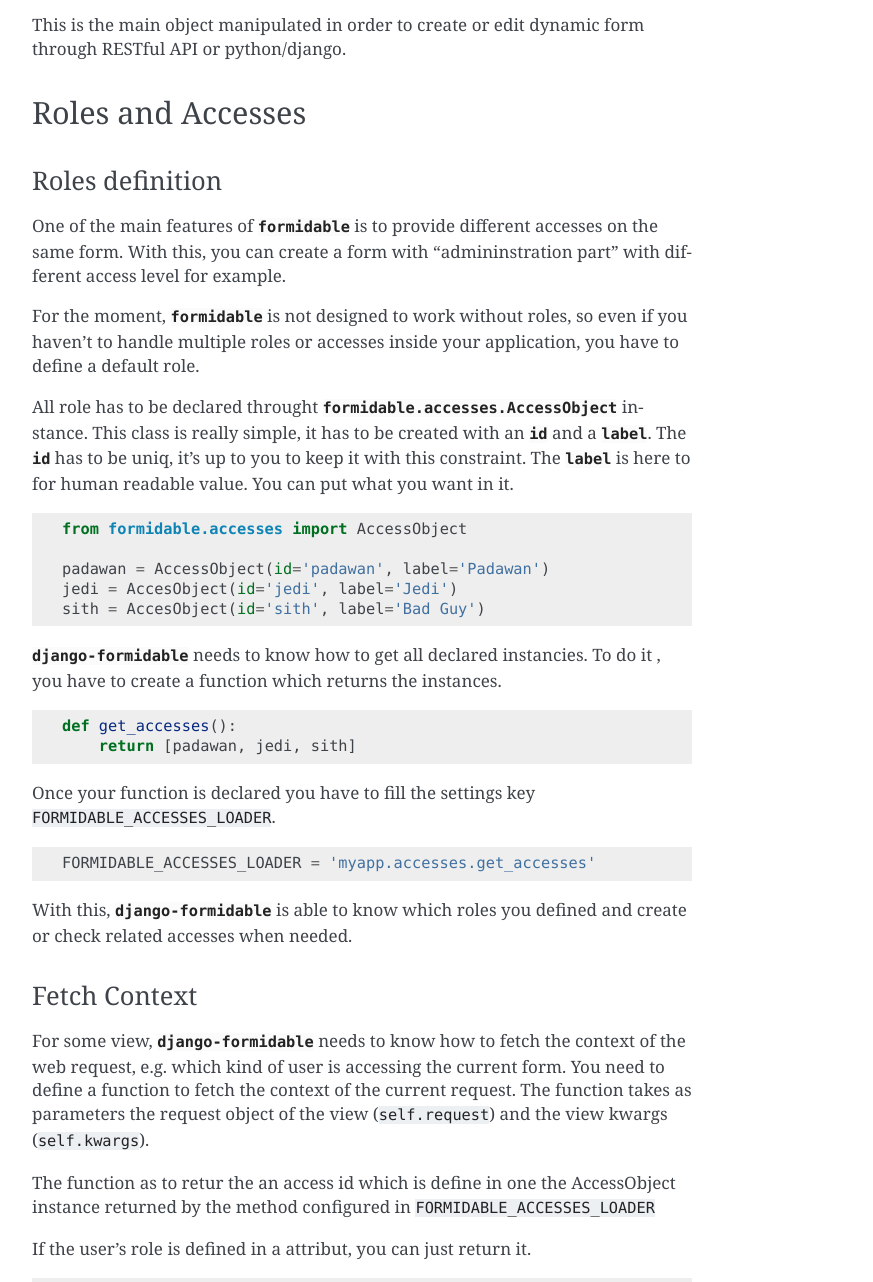
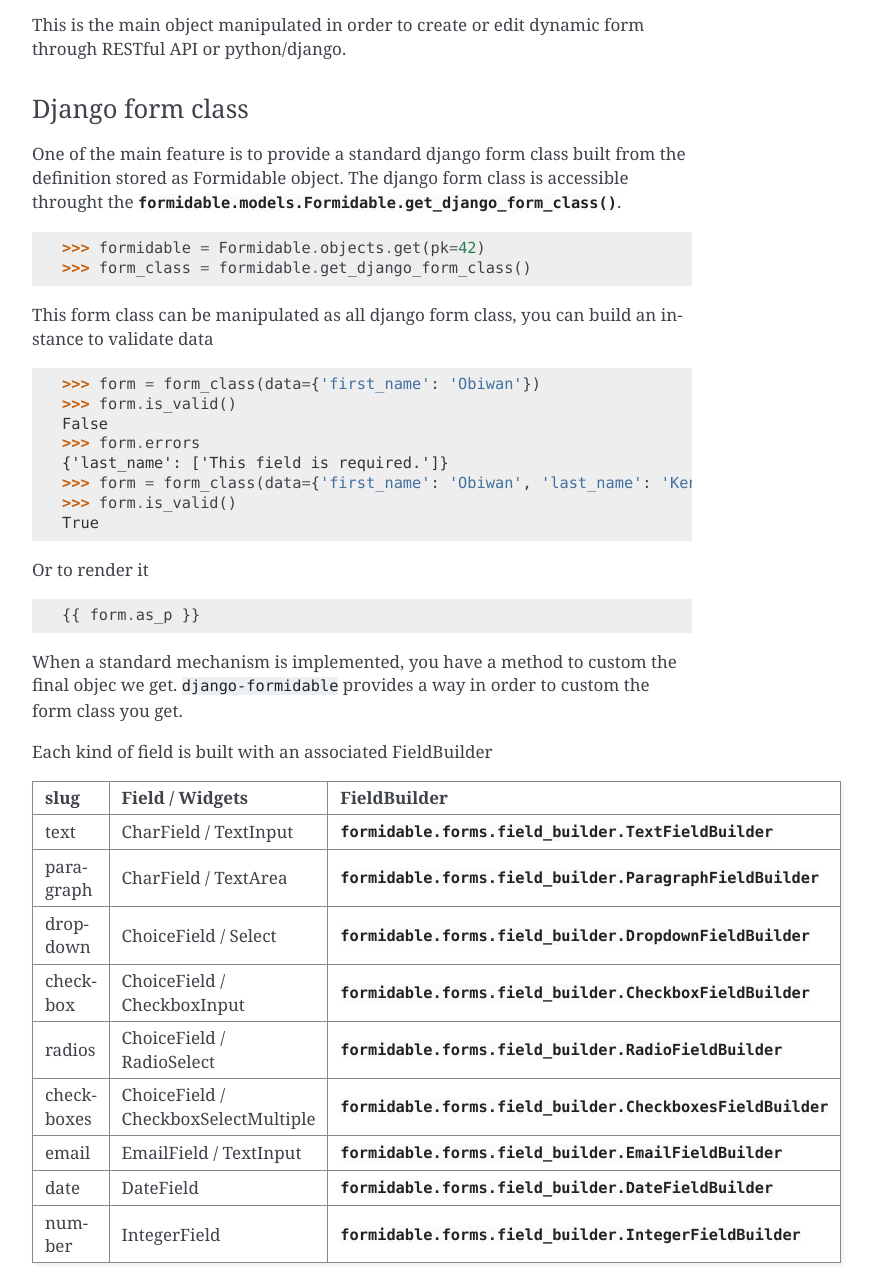
Before and after one commit to peopledoc/django-formidable, a Sphinx documentation site: the page built from doc/source/forms.rst, in a window 1280 px wide and 1400 px high, scrolled down 391 px, cut to the strip 118-1400 px from the top of the window. Shown: the whole strip, without its empty margins (388-1261 px from the left). Built offline with Sphinx 7.4.7, drawn with Linux system fonts in a browser that asks for light colours; formulas are drawn with MathJax 3; some of the changed text lies outside the part shown.

Commit message:
Added doc to custom field

```diff
--- a/doc/source/forms.rst
+++ b/doc/source/forms.rst
@@ -17,6 +17,90 @@
 This is the main object manipulated in order to create or edit dynamic form through RESTful API or python/django.
 
 
+Django form class
+-----------------
+
+One of the main feature is to provide a standard django form class built from the definition stored as Formidable object. The django form class is accessible throught the :meth:`formidable.models.Formidable.get_django_form_class`.
+
+.. code-block:: python
+
+    >>> formidable = Formidable.objects.get(pk=42)
+    >>> form_class = formidable.get_django_form_class()
+
+
+This form class can be manipulated as all django form class, you can build an instance to validate data
+
+
+.. code-block:: python
+
+    >>> form = form_class(data={'first_name': 'Obiwan'})
+    >>> form.is_valid()
+    False
+    >>> form.errors
+    {'last_name': ['This field is required.']}
+    >>> form = form_class(data={'first_name': 'Obiwan', 'last_name': 'Kenobi'})
+    >>> form.is_valid()
+    True
+
+
+Or to render it
+
+
+.. code-block:: python
+
+    {{ form.as_p }}
+
+
+When a standard mechanism is implemented, you have a method to custom the final objec we get. ``django-formidable`` provides a way in order to custom the form class you get.
+
+Each kind of field is built with an associated FieldBuilder
+
+==========    ======================================  ==========================================================
+    slug                Field / Widgets                 FieldBuilder
+==========    ======================================  ==========================================================
+text           CharField / TextInput                    :class:`formidable.forms.field_builder.TextFieldBuilder`
+paragraph      CharField / TextArea                     :class:`formidable.forms.field_builder.ParagraphFieldBuilder`
+dropdown       ChoiceField / Select                     :class:`formidable.forms.field_builder.DropdownFieldBuilder`
+checkbox       ChoiceField / CheckboxInput              :class:`formidable.forms.field_builder.CheckboxFieldBuilder`
+radios         ChoiceField / RadioSelect                :class:`formidable.forms.field_builder.RadioFieldBuilder`
+checkboxes     ChoiceField / CheckboxSelectMultiple     :class:`formidable.forms.field_builder.CheckboxesFieldBuilder`
+email          EmailField / TextInput                   :class:`formidable.forms.field_builder.EmailFieldBuilder`
+date           DateField                                :class:`formidable.forms.field_builder.DateFieldBuilder`
+number         IntegerField                             :class:`formidable.forms.field_builder.IntegerFieldBuilder`
+==========    ======================================  ==========================================================
+
+So, as describe in django document (https://docs.djangoproject.com/en/1.9/topics/forms/media/#assets-as-a-static-definition), if you want add a CalendarWidget on the date field on your form, you can write your own field builder.
+
+
+.. code-block:: python
+
+    from django import forms
+
+    from formidable.forms.field_builder import DateFieldBuilder, FormFieldFactory
+
+    class CalendarWidget(forms.TextInput):
+
+        class Media:
+            css = {
+                'all': ('pretty.css',)
+            }
+            js = ('animations.js', 'actions.js')
+
+
+    class CalendarDateFieldBuilder(DateFieldBuilder):
+        widget_class = CalendarWidget
+
+
+    class MyFormFieldFactory(FormFieldFactory):
+        field_map = FormFieldFactory.field_map.copy()
+        field_map['date'] = CalendarDateFieldBuilder
+
+
+With this definition you can call
+
+.. code-block:: python
+
+    >>> formidable.get_django_form_class(field_factory=MyFormFieldFactory)
 
 Roles and Accesses
 ==================
```
